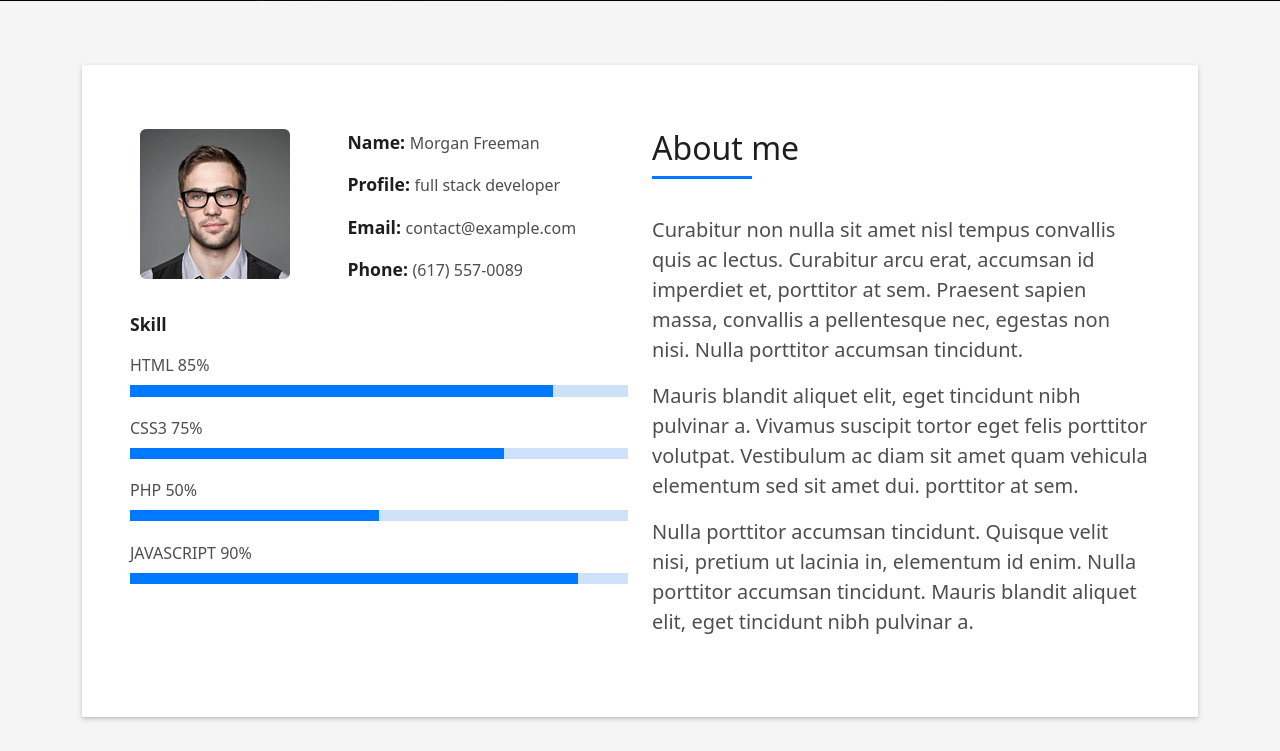
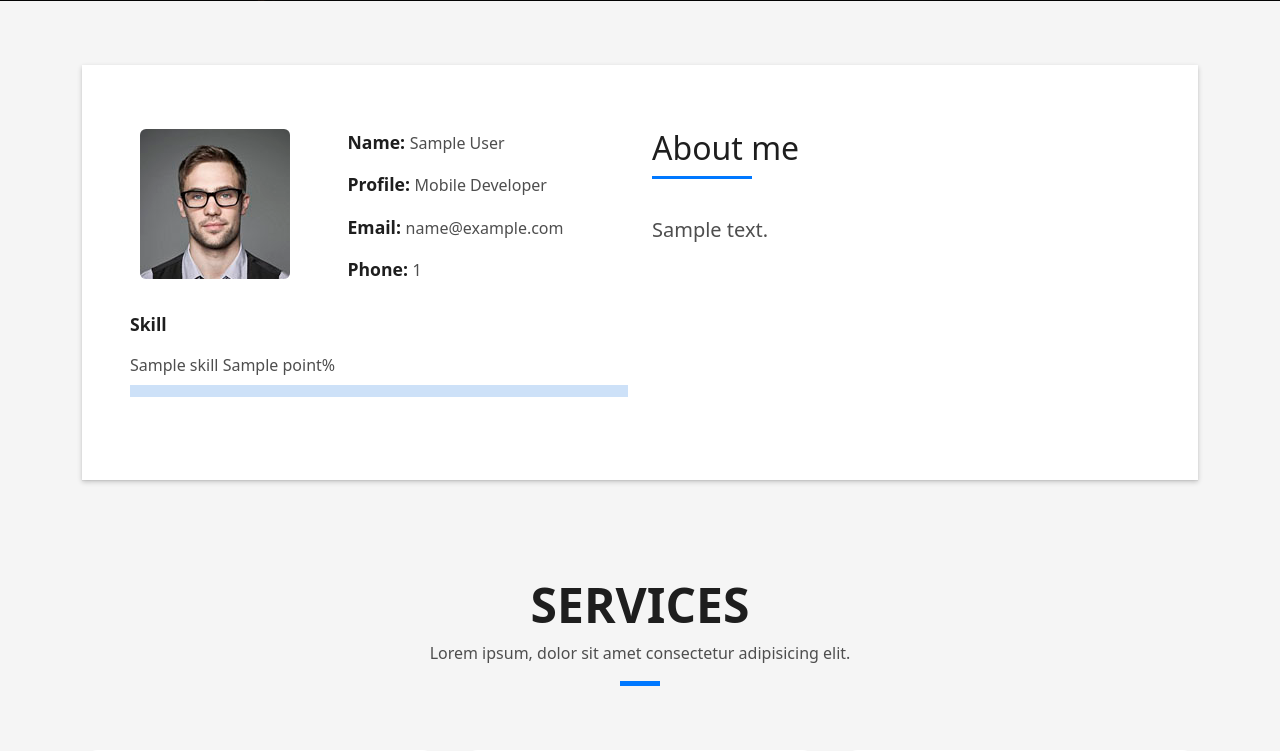
Before and after one commit to mamin75dev/resume-site-with-flask-and-mysql, a Flask app: template app/templates/index.html in a window 1280 px wide. Shown: the part 799-1550 px from the top of the page. Run offline with Flask 2, Linux system fonts and the light colour scheme; the template is opened without the code that fills it: most values are stand-ins (such as "Sample title", 1, 10 or a date in 2020); some libraries are stand-ins or nearby versions.

Commit message:
add profile and skill data in new template

```diff
--- a/app/main.py
+++ b/app/main.py
@@ -4,6 +4,7 @@ import config
 from models.profile import Profile
 from models.experience import Experience
 from models.education import Education
+from models.skill import Skill
 
 app = Flask(__name__)
 
@@ -55,7 +56,17 @@ def main():
         edu.create_data(r[1], r[2], r[3], r[4], r[5], r[6])
         educations.append(edu)
 
-    return render_template("index.html", data={"profile": profile, "experiences": expriences, "educations": educations})
+    len = cur.execute("SELECT * FROM skills ORDER BY point DESC")
+    result = cur.fetchall()
+
+    skills = []
+
+    for r in result:
+        skill = Skill()
+        skill.create_data(r[1], r[2], r[3])
+        skills.append(skill)
+
+    return render_template("index.html", data={"profile": profile, "experiences": expriences, "educations": educations, "skills": skills})
     # return render_template("index.html")
 
 
--- a/app/templates/index.html
+++ b/app/templates/index.html
@@ -172,7 +172,7 @@
                                             <div class="col-sm-6 col-md-5">
                                                 <div class="about-img">
                                                     <img
-                                                        src="img/testimonial-2.jpg"
+                                                        src="static/img/testimonial-2.jpg"
                                                         class="img-fluid rounded b-shadow-a"
                                                         alt=""
                                                     />
@@ -185,8 +185,8 @@
                                                             >Name:
                                                         </span>
                                                         <span
-                                                            >Morgan
-                                                            Freeman</span
+                                                            >{{data.profile.first_name}}
+                                                            {{data.profile.last_name}}</span
                                                         >
                                                     </p>
                                                     <p>
@@ -194,8 +194,8 @@
                                                             >Profile:
                                                         </span>
                                                         <span
-                                                            >full stack
-                                                            developer</span
+                                                            >Mobile
+                                                            Developer</span
                                                         >
                                                     </p>
                                                     <p>
@@ -203,7 +203,7 @@
                                                             >Email:
                                                         </span>
                                                         <span
-                                                            >contact@example.com</span
+                                                            >{{data.profile.email}}</span
                                                         >
                                                     </p>
                                                     <p>
@@ -211,8 +211,7 @@
                                                             >Phone:
                                                         </span>
                                                         <span
-                                                            >(617)
-                                                            557-0089</span
+                                                            >{{data.profile.phone_number}}</span
                                                         >
                                                     </p>
                                                 </div>
@@ -220,54 +219,22 @@
                                         </div>
                                         <div class="skill-mf">
                                             <p class="title-s">Skill</p>
-                                            <span>HTML</span>
-                                            <span class="pull-right">85%</span>
+                                            {% for skill in data.skills %}
+                                            <span>{{skill.title}}</span>
+                                            <span class="pull-right"
+                                                >{{skill.point}}%</span
+                                            >
                                             <div class="progress">
                                                 <div
                                                     class="progress-bar"
                                                     role="progressbar"
-                                                    style="width: 85%"
-                                                    aria-valuenow="85"
+                                                    style="width: {{skill.point}}%"
+                                                    aria-valuenow="{{skill.point}}"
                                                     aria-valuemin="0"
                                                     aria-valuemax="100"
                                                 ></div>
                                             </div>
-                                            <span>CSS3</span>
-                                            <span class="pull-right">75%</span>
-                                            <div class="progress">
-                                                <div
-                                                    class="progress-bar"
-                                                    role="progressbar"
-                                                    style="width: 75%"
-                                                    aria-valuenow="75"
-                                                    aria-valuemin="0"
-                                                    aria-valuemax="100"
-                                                ></div>
-                                            </div>
-                                            <span>PHP</span>
-                                            <span class="pull-right">50%</span>
-                                            <div class="progress">
-                                                <div
-                                                    class="progress-bar"
-                                                    role="progressbar"
-                                                    style="width: 50%"
-                                                    aria-valuenow="50"
-                                                    aria-valuemin="0"
-                                                    aria-valuemax="100"
-                                                ></div>
-                                            </div>
-                                            <span>JAVASCRIPT</span>
-                                            <span class="pull-right">90%</span>
-                                            <div class="progress">
-                                                <div
-                                                    class="progress-bar"
-                                                    role="progressbar"
-                                                    style="width: 90%"
-                                                    aria-valuenow="90"
-                                                    aria-valuemin="0"
-                                                    aria-valuemax="100"
-                                                ></div>
-                                            </div>
+                                            {% endfor %}
                                         </div>
                                     </div>
                                     <div class="col-md-6">
@@ -278,17 +245,9 @@
                                                 </h5>
                                             </div>
                                             <p class="lead">
-                                                Curabitur non nulla sit amet
-                                                nisl tempus convallis quis ac
-                                                lectus. Curabitur arcu erat,
-                                                accumsan id imperdiet et,
-                                                porttitor at sem. Praesent
-                                                sapien massa, convallis a
-                                                pellentesque nec, egestas non
-                                                nisi. Nulla porttitor accumsan
-                                                tincidunt.
+                                                {{data.profile.about_me}}
                                             </p>
-                                            <p class="lead">
+                                            <!-- <p class="lead">
                                                 Mauris blandit aliquet elit,
                                                 eget tincidunt nibh pulvinar a.
                                                 Vivamus suscipit tortor eget
@@ -305,7 +264,7 @@
                                                 accumsan tincidunt. Mauris
                                                 blandit aliquet elit, eget
                                                 tincidunt nibh pulvinar a.
-                                            </p>
+                                            </p> -->
                                         </div>
                                     </div>
                                 </div>
```
Also changed, not shown: app/models/skill.py (added, +10 -0 lines).
